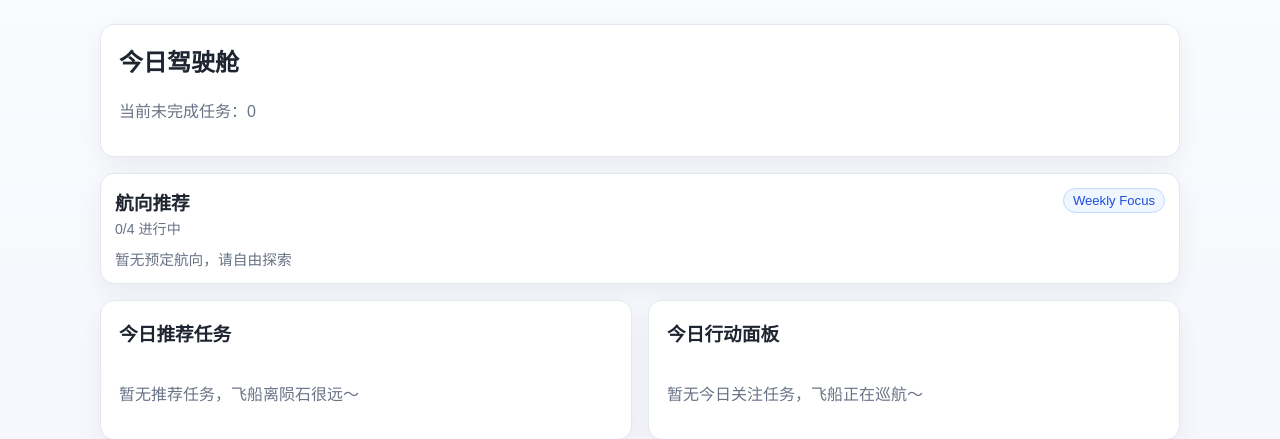
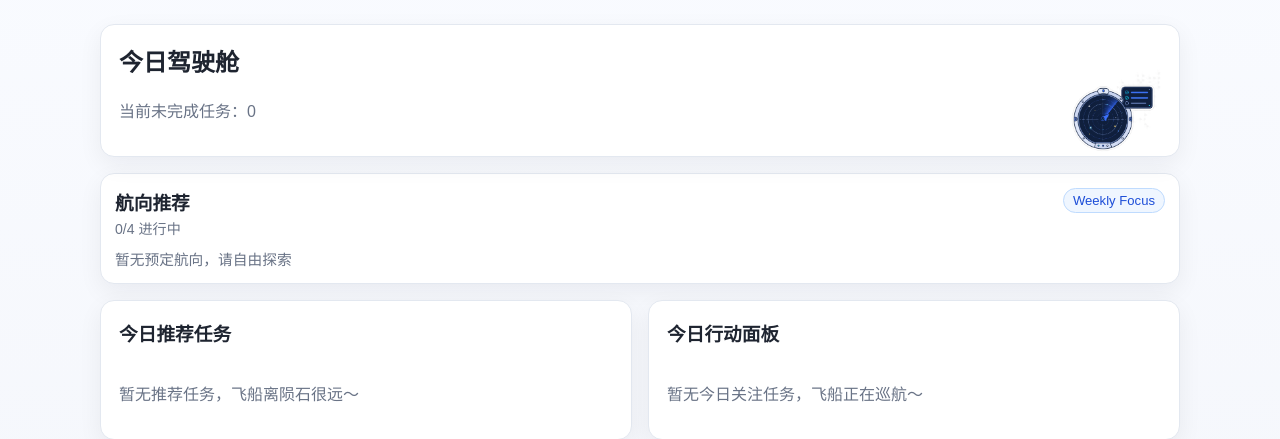
Before and after one commit to chaocyndrome/Campilot, a Flask app: page /today in a window 1280 px wide. Shown: the part 74-513 px from the top of the page. Run offline with Flask 3, Linux system fonts and the light colour scheme.

Commit message:
添加贴纸

```diff
--- a/static/css/style.css
+++ b/static/css/style.css
@@ -90,12 +90,37 @@ body {
 }
 
 .page-header {
+  position: relative;
   margin-bottom: 16px;
+  min-height: 112px;
+  padding-right: 108px;
+  overflow: hidden;
 }
 
 .page-header h2,
 .card h3 {
   margin-top: 0;
+}
+
+.page-header h2,
+.page-header p {
+  position: relative;
+  z-index: 1;
+}
+
+.page-header p {
+  max-width: 720px;
+}
+
+.page-header-sticker {
+  position: absolute;
+  right: 18px;
+  bottom: 4px;
+  z-index: 0;
+  width: clamp(70px, 7.7vw, 90.2px);
+  height: auto;
+  pointer-events: none;
+  user-select: none;
 }
 
 .grid-2 {
@@ -970,6 +995,17 @@ p {
 }
 
 @media (max-width: 768px) {
+  .page-header {
+    min-height: 100px;
+    padding-right: 82px;
+  }
+
+  .page-header-sticker {
+    right: 12px;
+    bottom: 4px;
+    width: 58px;
+  }
+
   .grid-2 {
     grid-template-columns: 1fr;
   }
--- a/templates/manage.html
+++ b/templates/manage.html
@@ -4,6 +4,12 @@
 <section class="page-header card">
   <h2>控制中枢</h2>
   <p>在这里添加任务、固定安排与周度计划，并管理已有数据。</p>
+  <img
+    class="page-header-sticker"
+    src="{{ url_for('static', filename='img/stickers/control-center.png') }}"
+    alt=""
+    aria-hidden="true"
+  >
 </section>
 
 <section class="grid-2">
--- a/templates/rewards.html
+++ b/templates/rewards.html
@@ -13,6 +13,12 @@
 <section class="page-header card">
   <h2>后勤补给</h2>
   <p>通过完成任务积累积分，按自己的节奏兑换奖励并追踪成长。</p>
+  <img
+    class="page-header-sticker"
+    src="{{ url_for('static', filename='img/stickers/logistics-support.png') }}"
+    alt=""
+    aria-hidden="true"
+  >
 </section>
 
 <section class="grid-2">
--- a/templates/timeline.html
+++ b/templates/timeline.html
@@ -4,6 +4,12 @@
 <section class="page-header card">
   <h2>本周任务地图</h2>
   <p>从今天开始展示未来 7 天的固定安排、DDL 与推荐关注任务。</p>
+  <img
+    class="page-header-sticker"
+    src="{{ url_for('static', filename='img/stickers/weekly-map.png') }}"
+    alt=""
+    aria-hidden="true"
+  >
 </section>
 
 <section class="timeline-board">
--- a/templates/today.html
+++ b/templates/today.html
@@ -4,6 +4,12 @@
 <section class="page-header card">
   <h2>今日驾驶舱</h2>
   <p>当前未完成任务：{{ unfinished_tasks|length }}</p>
+  <img
+    class="page-header-sticker"
+    src="{{ url_for('static', filename='img/stickers/today-cockpit.png') }}"
+    alt=""
+    aria-hidden="true"
+  >
 </section>
 
 <section class="card weekly-focus-panel">
```
Also changed, not shown: static/img/stickers/control-center.png (added), static/img/stickers/logistics-support.png (added), static/img/stickers/today-cockpit.png (added), static/img/stickers/weekly-map.png (added).
